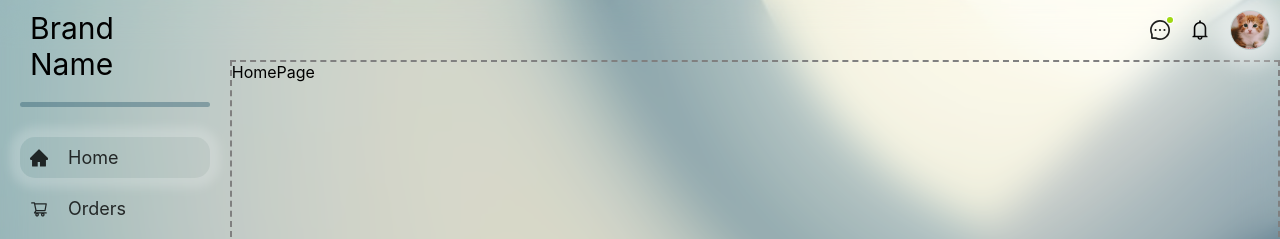
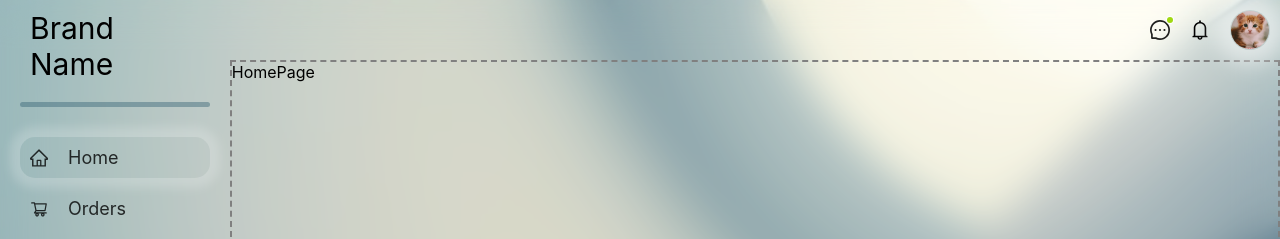
Before and after one commit to M-Abdullah-1/ecom-web-0.0, a React (Vite) app: page /admin in a window 1280 px wide. Shown: the top 239 px of the page. Built offline with nearby package versions, Linux system fonts and the light colour scheme.

Commit message:
change HomeIcon filled to outline

```diff
--- a/src/layouts/admin/sidebar/SideBar.tsx
+++ b/src/layouts/admin/sidebar/SideBar.tsx
@@ -2,7 +2,7 @@ import {
   BarChartOutlined,
   CreditCardOutlined,
   DeliveredProcedureOutlined,
-  HomeFilled,
+  HomeOutlined,
   LogoutOutlined,
   SettingOutlined,
   ShoppingCartOutlined,
@@ -27,7 +27,7 @@ const SideBar = () => {
             to="/admin"
             end
           >
-            <HomeFilled className={style.icon} />
+            <HomeOutlined className={style.icon} />
             <span>Home</span>
           </NavLink>
         </li>
```
